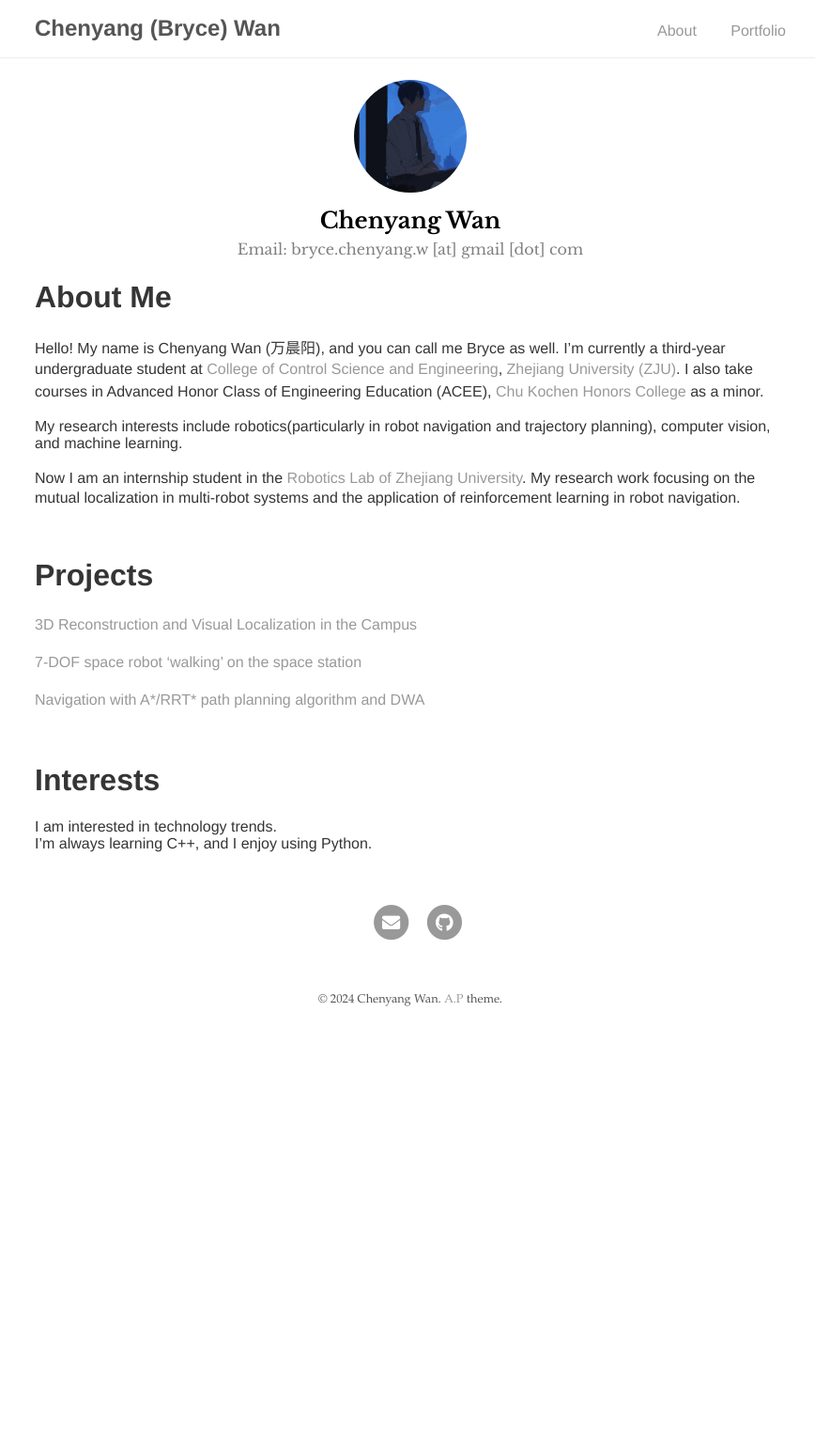
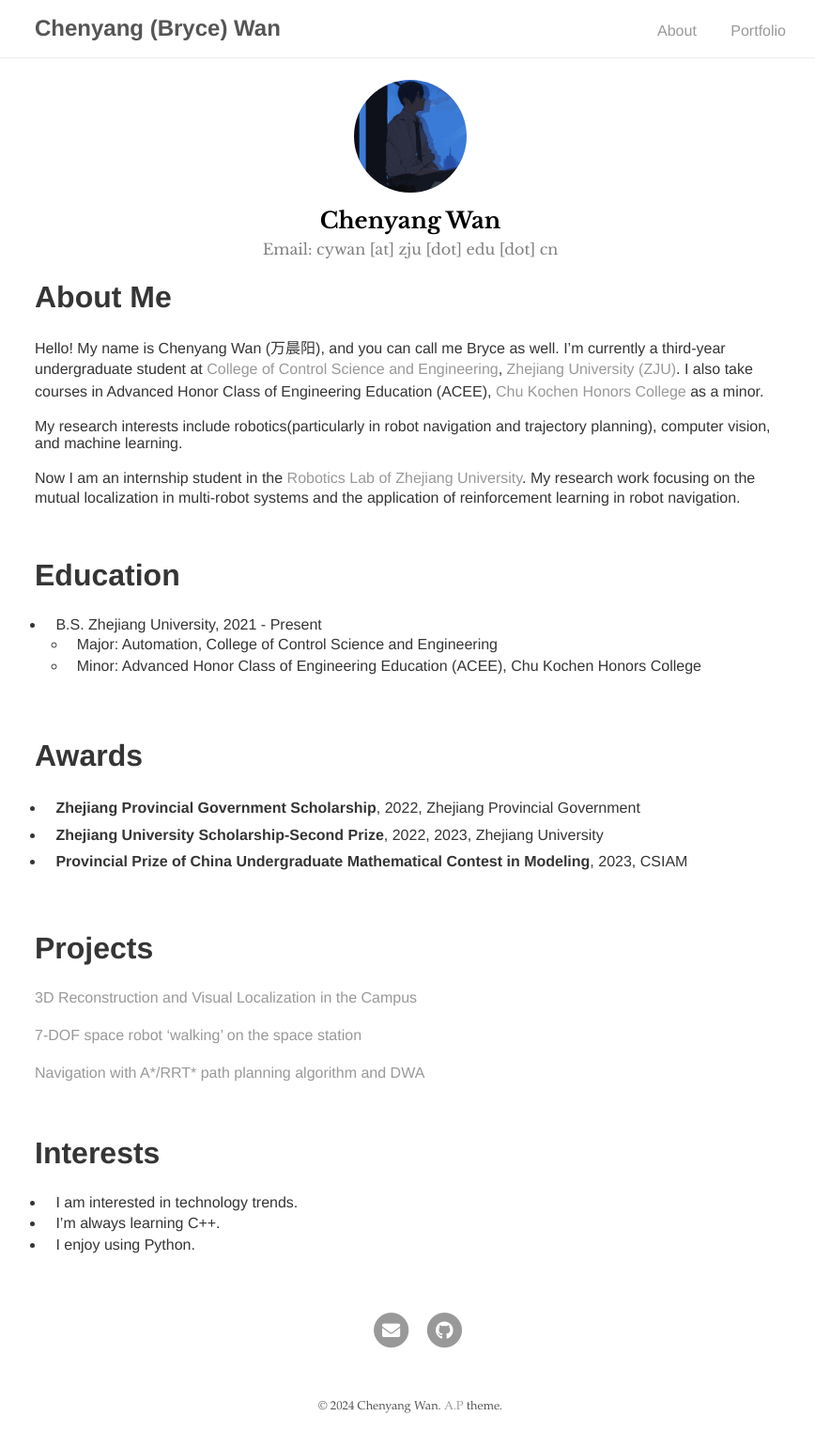
Before and after one commit to bryce-wan/bryce-wan.github.io, a Jekyll site: the page built from index.md, in a window 1280 px wide. Shown: the whole page at 94% size, without its empty margins (203-1071 px from the left). Built offline with Jekyll 4.4.1, drawn with Linux system fonts in a browser that asks for light colours; our own code applies the rules of GitHub Pages for plain Markdown files; before the commit the page ends 1107 px from its top, so only the background shows below that.

Commit message:
modify email

```diff
--- a/_config.yml
+++ b/_config.yml
@@ -7,7 +7,7 @@ google_analytics: G-S3BTCD8VTF # Tracking ID, e.g. "UA-000000-01"
 # Author
 author:
   name: Chenyang Wan
-  desc: "Email: bryce.chenyang.w [at] gmail [dot] com"
+  desc: "Email: cywan [at] zju [dot] edu [dot] cn"
   email: bryce.chenyang.w@gmail.com
   selfie: assets/img/profile.jpg
 
--- a/index.md
+++ b/index.md
@@ -14,6 +14,22 @@ Now I am an internship student in the [Robotics Lab of Zhejiang University](http
 
 <!-- # Research Experience -->
 
+# Education
+
+- B.S. Zhejiang University, 2021 - Present
+    - Major: Automation, College of Control Science and Engineering
+    - Minor: Advanced Honor Class of Engineering Education (ACEE), Chu Kochen Honors College
+
+<br/>
+
+# Awards
+
+- **Zhejiang Provincial Government Scholarship**, 2022, Zhejiang Provincial Government
+- **Zhejiang University Scholarship-Second Prize**, 2022, 2023, Zhejiang University
+- **Provincial Prize of China Undergraduate Mathematical Contest in Modeling**, 2023, CSIAM
+
+<br/>
+
 # Projects
 
 <a href="/2024-01-09/3D-reconstruction-and-visual-localization-of-the-campus">3D Reconstruction and Visual Localization in the Campus</a>
```
Also changed, not shown: other parts of index.md (+6 -2 lines), 5 other files.
